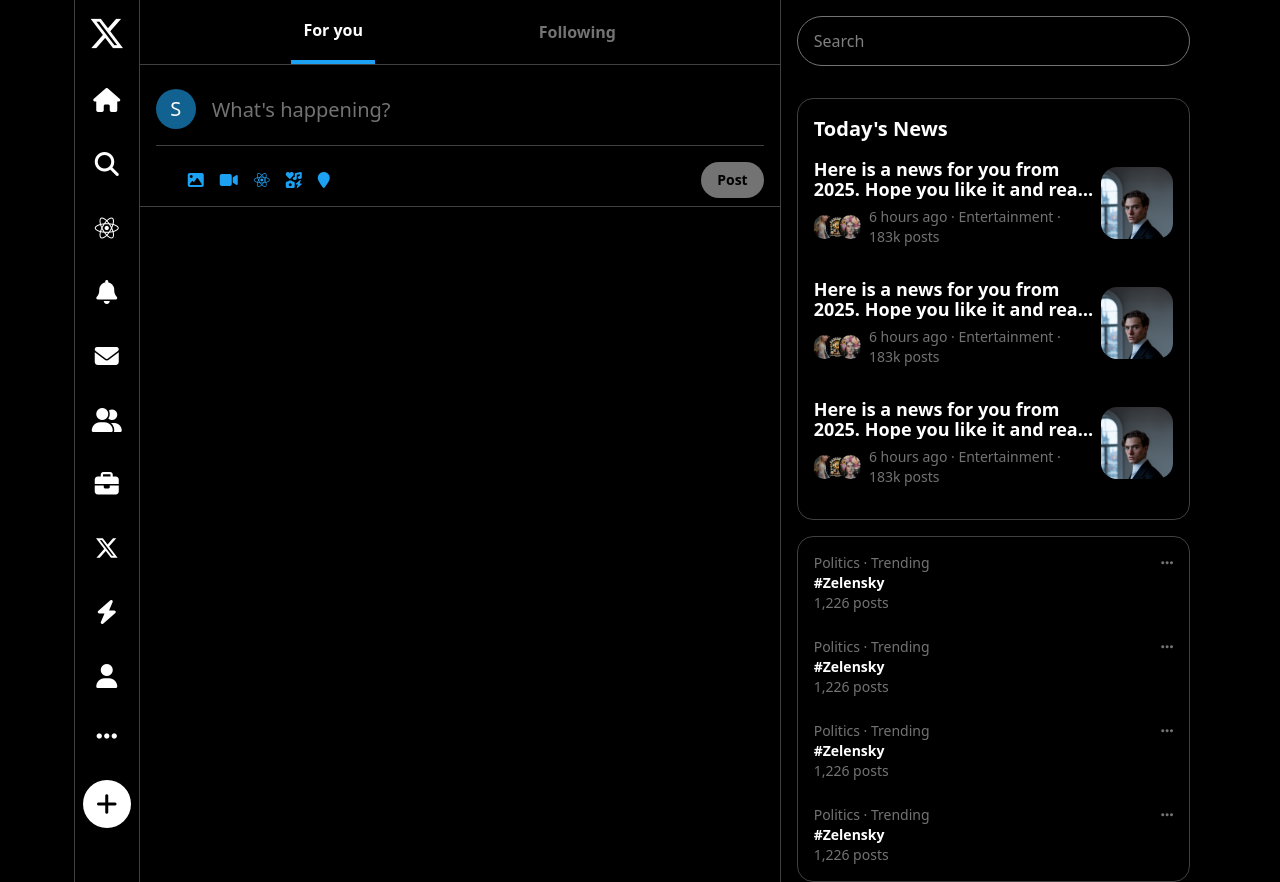
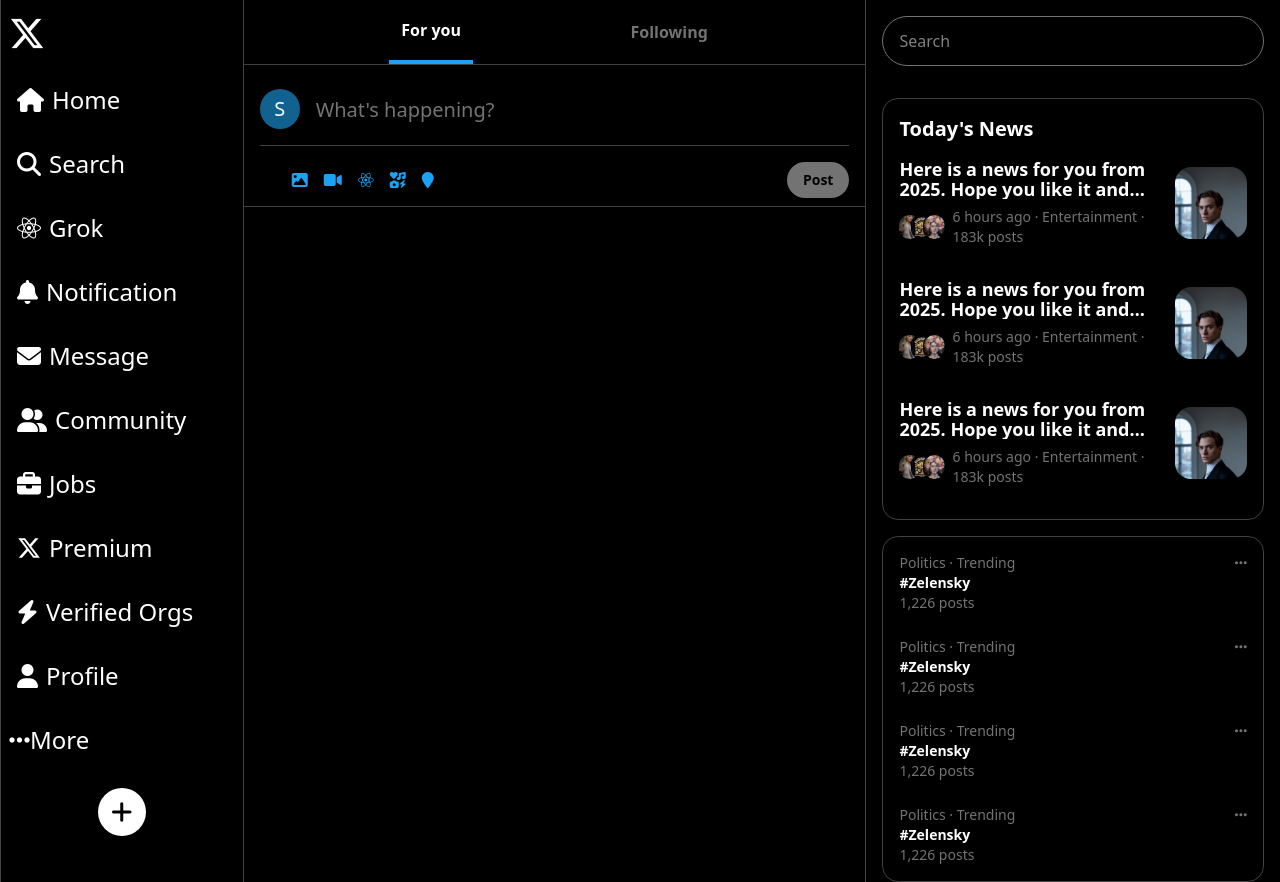
Before and after one commit to sahilsaini172/Twitter-Clone, a React (Vite) app: page / in a window 1280 px wide. Built offline with nearby package versions, Linux system fonts and the light colour scheme; no server answers.

Commit message:
all responsive

```diff
--- a/src/Components/NavigationBar.jsx
+++ b/src/Components/NavigationBar.jsx
@@ -8,30 +8,35 @@
     screenWidth < 500
       ? "fixed bottom-0 z-40 bg-black border-t border-t-neutral-700 p-4 w-full flex justify-between items-center text-xl"
       : "fixed left-0 overflow-y-scroll top-0 bottom-0 flex flex-col items-center bg-black border-r border-r-neutral-700 text-2xl gap-8 py-4 px-2";
+
   if (screenWidth > 767) {
     newStyle =
       "overflow-y-scroll flex flex-col items-center bg-black text-2xl gap-8 py-4 px-2 border-x border-x-neutral-700";
+  } else if (screenWidth > 1279) {
+    newStyle =
+      "overflow-y-scroll flex justify-start flex-col items-center bg-black text-2xl gap-8 py-4 px-2 border-x border-x-neutral-700";
   }
 
   return (
-    <footer className={newStyle}>
+    <footer className={`${newStyle}`}>
       {screenWidth > 499 && (
-        <Icon style="text-4xl" type="brands" icon="x-twitter" />
+        <Icon style="text-4xl xl:w-full" type="brands" icon="x-twitter" />
       )}
-      <NavigationBarItem icon="house" />
-      <NavigationBarItem title="search" icon="magnifying-glass" />
-      <NavigationBarItem title="grok" icon="react" type="brands" />
-      <NavigationBarItem title="notification" icon="bell" />
-      <NavigationBarItem title="message" icon="envelope" />
-      <NavigationBarItem title="community" icon="user-group" />
+      <NavigationBarItem icon="house" title="Home" />
+      <NavigationBarItem title="Search" icon="magnifying-glass" />
+      <NavigationBarItem title="Grok" icon="react" type="brands" />
+      <NavigationBarItem title="Notification" icon="bell" />
+      <NavigationBarItem title="Message" icon="envelope" />
+      <NavigationBarItem title="Community" icon="user-group" />
       {screenWidth > 499 && (
         <>
-          <NavigationBarItem title="" icon="briefcase" />
-          <NavigationBarItem title="" icon="x-twitter" type="brands" />
-          <NavigationBarItem title="" icon="bolt" />
-          <NavigationBarItem title="" icon="user" />
-          <div className="flex flex-col justify-center">
+          <NavigationBarItem title="Jobs" icon="briefcase" />
+          <NavigationBarItem title="Premium" icon="x-twitter" type="brands" />
+          <NavigationBarItem title="Verified Orgs" icon="bolt" />
+          <NavigationBarItem title="Profile" icon="user" />
+          <div className="flex items-center xl:pr-12 xl:w-full">
             <Icon icon="ellipsis" style="" />
+            <h2 className="sm:max-xl:hidden ">More</h2>
           </div>
           <div className="flex items-center aspect-square justify-center w-12 h-12 bg-white rounded-full">
             <Icon style="text-black" />
@@ -47,10 +52,13 @@
   type = "solid",
   icon = "add",
 }) {
+  const newTitle =
+    title == "Home" ? "" : title.charAt(0).toLowerCase() + title.slice(1);
   return (
-    <button className="hover:text-primary-100 px-2 flex flex-col justify-center ">
-      <Link to={"/" + title.toLowerCase()}>
+    <button className="xl:w-full xl:pr-12 hover:text-primary-100 px-2 flex items-center ">
+      <Link to={"/" + newTitle} className="flex items-center gap-2">
         <Icon icon={icon} type={type} style="z-10" />
+        <h2 className="sm:max-xl:hidden xl:text-nowrap">{title}</h2>
       </Link>
     </button>
   );
```
